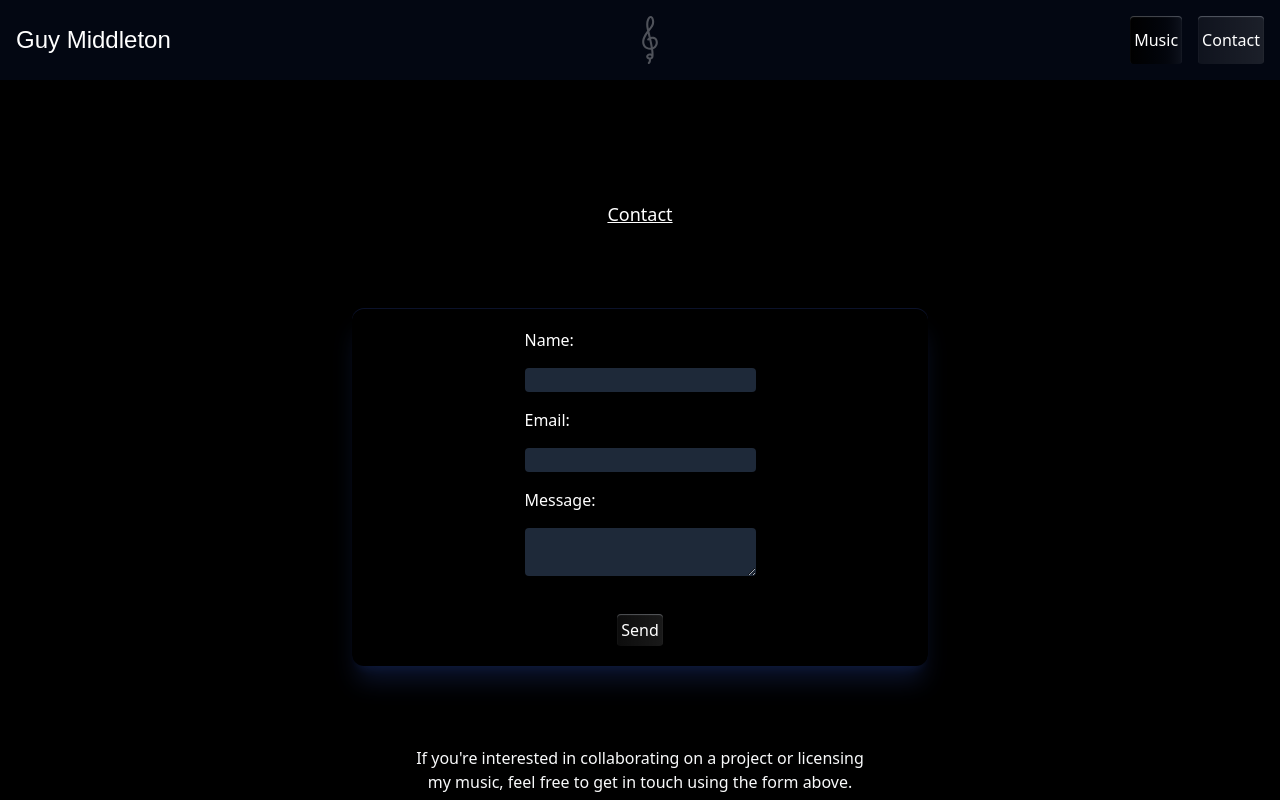
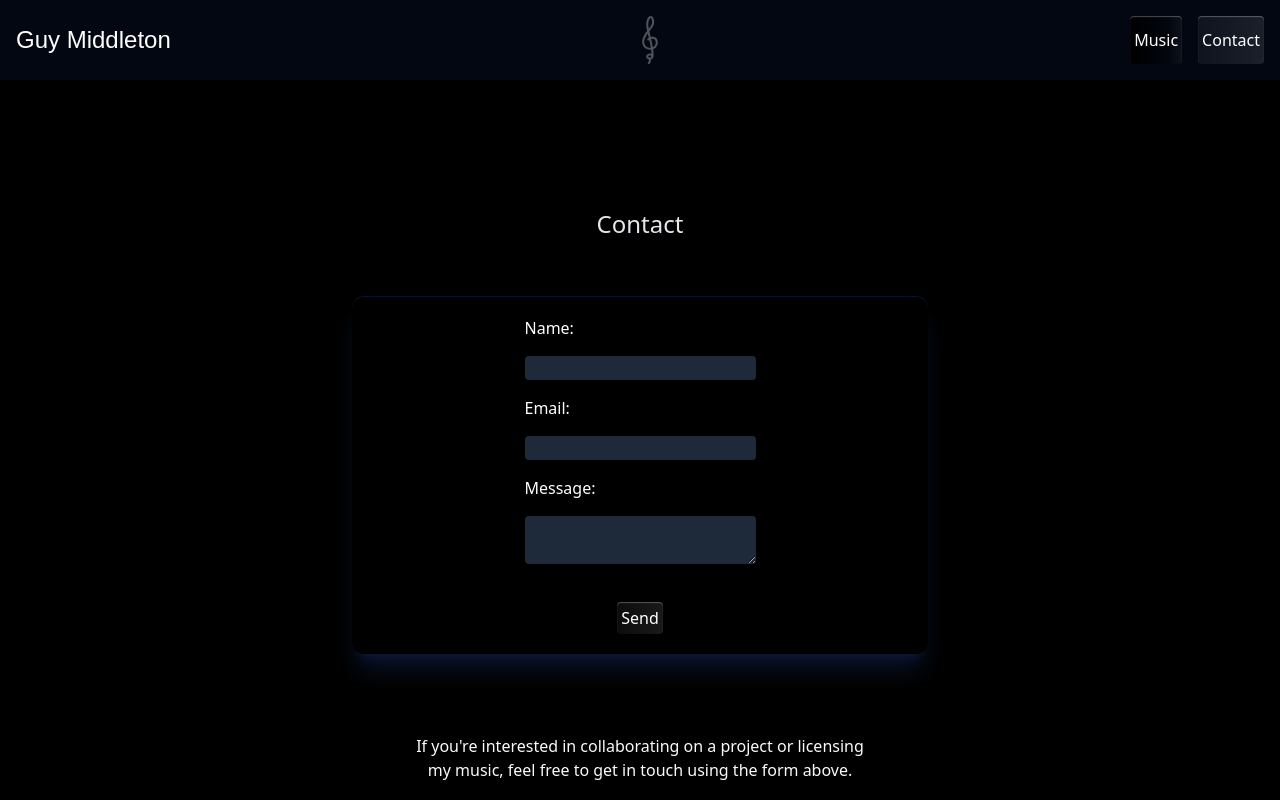
Before and after one commit to guidopro/music-website, a React (Vite) app: page /contact in a window 1280 px wide. Shown: the top 800 px of the page. Built offline with nearby package versions, Linux system fonts and the light colour scheme; a web font is replaced by a local one.

Commit message:
styles header for contact page

```diff
--- a/src/components/ContactPage.jsx
+++ b/src/components/ContactPage.jsx
@@ -1,7 +1,9 @@
 export default function ContactPage() {
   return (
     <>
-      <h1 className="m-10 mt-30 text-center text-lg underline">Contact</h1>
+      <h1 className="m-2 mt-30 p-2 text-center text-2xl text-gray-200">
+        Contact
+      </h1>
       <div className="flex justify-center">
         <div className="m-10 flex w-full max-w-xl justify-center rounded-xl shadow-xl inset-shadow-2xs shadow-blue-950/50 inset-shadow-blue-950/50">
           <form
```
